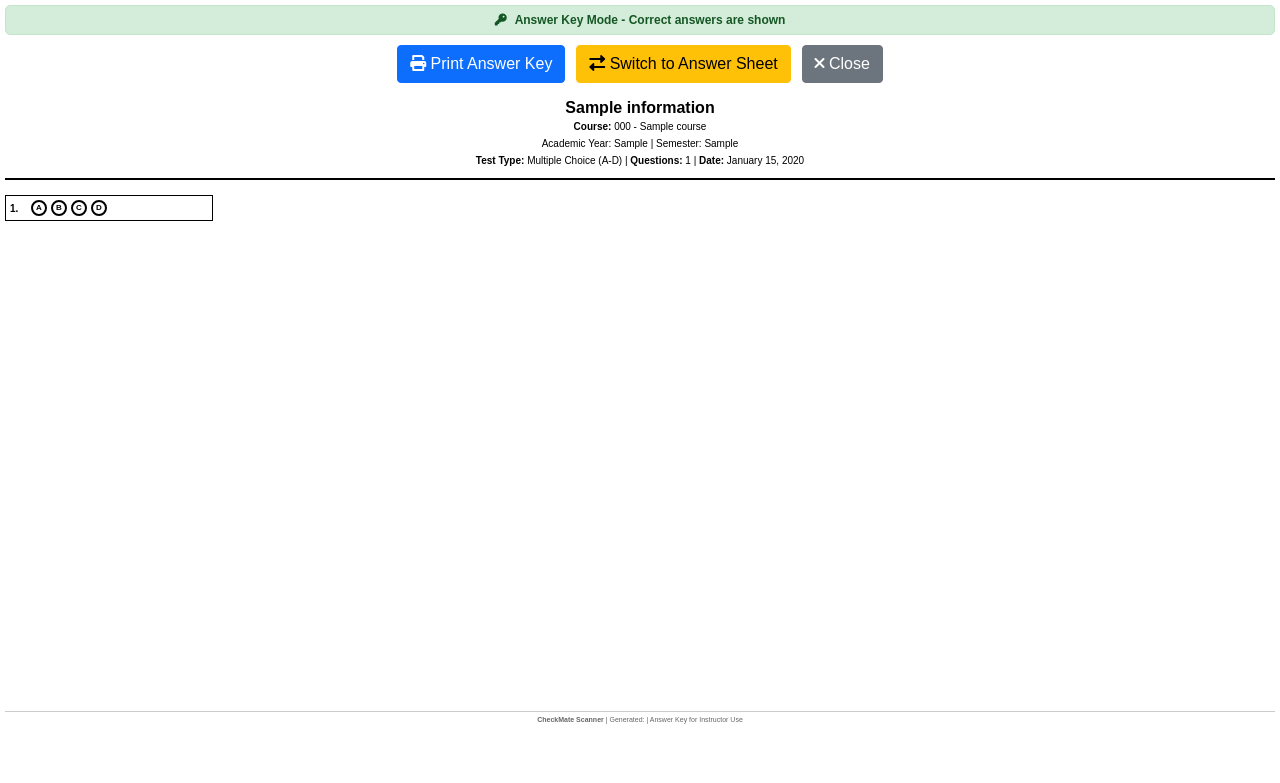
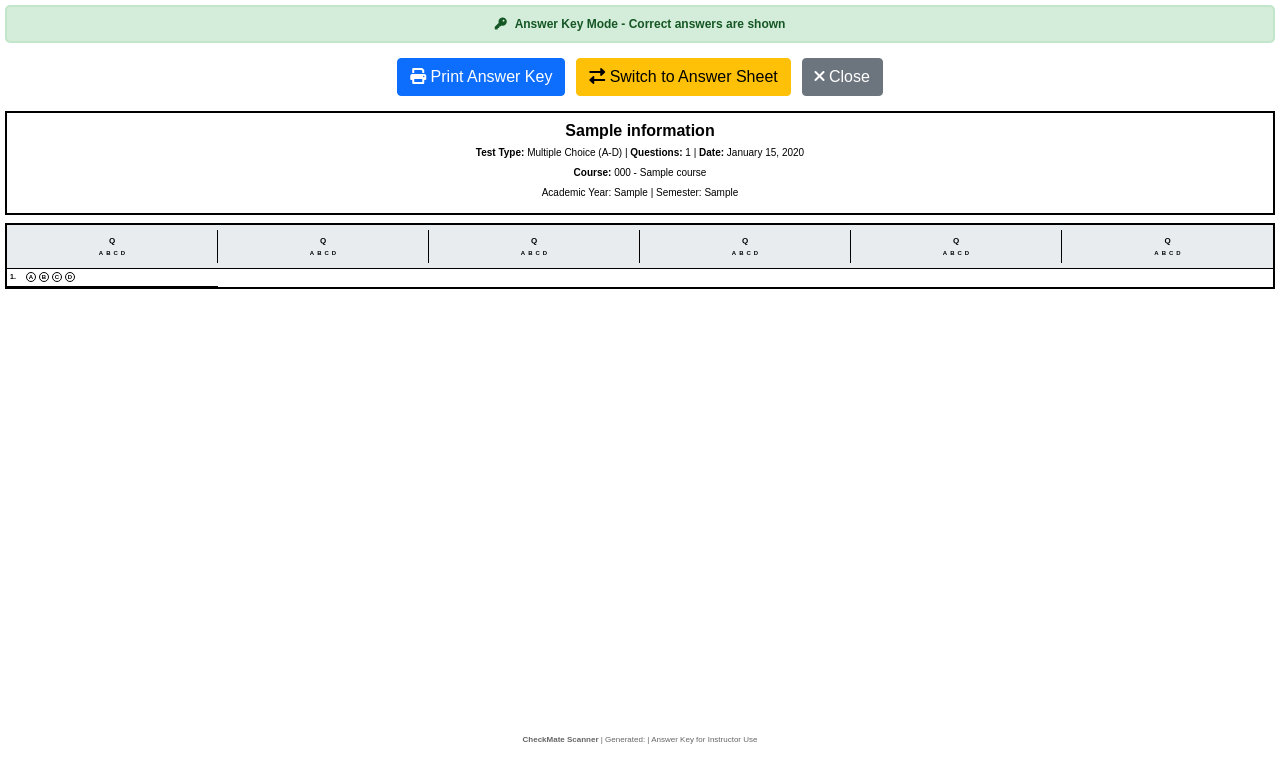
Before and after one commit to itsmiyukimharie/Checkmate, a Django app: page /answer-keys/print/1/ in a window 1280 px wide. Shown: the top 783 px of the page. Run offline with Django 4.2, Linux system fonts and the light colour scheme; a user stored in the database is signed in; tables that the repository leaves empty hold one stand-in row (values such as "Sample post").

Commit message:
feat: Refine PDF and HTML templates for answer keys with improved layout, reduced margins, and enhanced styling for better readability and consistency

```diff
--- a/templates/main/answer_keys_print.html
+++ b/templates/main/answer_keys_print.html
@@ -30,11 +30,13 @@
             font-size: 10px;
         }
 
+        /* Header styling - matching PDF template */
         .header {
+            border: 2px solid #000;
+            padding: 8px;  /* Reduced from 10px */
+            margin-bottom: 8px;  /* Reduced from 15px */
             text-align: center;
-            margin-bottom: 15px;
-            border-bottom: 2px solid #000;
-            padding-bottom: 8px;
+            background: #fff;
         }
 
         .header h1 {
@@ -44,16 +46,22 @@
         }
 
         .header p {
-            margin: 2px 0;
+            margin: 5px 0;
             font-size: 10px;
         }
 
-        /* Student Information Section - Only for Answer Sheets */
+        /* Student Information Section - matching PDF template */
         .student-info {
-            margin: 15px 0 20px 0;
-            padding: 10px;
             border: 2px solid #000;
-            background: #f9f9f9;
+            padding: 8px;  /* Reduced from 10px */
+            margin-bottom: 8px;  /* Reduced from 15px */
+            background: #f8f9fa;
+            font-size: 9px;
+            font-weight: bold;
+        }
+
+        .student-info h4 {
+            margin: 0 0 10px 0;
             font-size: 12px;
             font-weight: bold;
         }
@@ -75,77 +83,121 @@
 
         .student-info .field-line {
             border-bottom: 1px solid #000;
-            min-height: 20px;
+            min-height: 18px;
             margin-left: 5px;
             display: inline-block;
             width: 200px;
         }
 
-        .test-info {
-            display: flex;
-            justify-content: space-between;
-            margin-bottom: 10px;
-            background: #f5f5f5;
-            padding: 5px;
+        /* Instructions styling - matching PDF template */
+        .instructions {
             border: 1px solid #000;
+            padding: 6px;  /* Reduced from 8px */
+            margin-bottom: 10px;  /* Reduced from 15px */
+            background: #f0f8ff;
             font-size: 8px;
         }
 
-        .answer-grid {
-            display: grid;
-            gap: 4px;
-            margin-bottom: 10px;
-            grid-auto-flow: column;
+        .instructions h5 {
+            margin: 0 0 5px 0;
+            font-size: 10px;
+            font-weight: bold;
         }
 
-        .grid-tf {
-            grid-template-columns: repeat(8, 1fr);
-            grid-template-rows: repeat(15, minmax(25px, 1fr));
+        /* Answer grid styling - matching PDF template layout */
+        .answer-grid {
+            border: 2px solid #000;
+            margin-bottom: 8px;  /* Reduced from 10px */
         }
 
-        .grid-mc5 {
-            grid-template-columns: repeat(5, 1fr);
-            grid-template-rows: repeat(20, minmax(25px, 1fr));
+        .grid-header {
+            display: grid;
+            background: #e9ecef;
+            border-bottom: 1px solid #000;
+            font-weight: bold;
+            font-size: 8px;
+            text-align: center;
+            padding: 5px 0;
         }
 
-        .grid-mc4 {
+        .grid-content {
+            display: grid;
+            gap: 0;
+        }
+
+        /* Grid layouts for different test types */
+        .grid-tf .grid-header,
+        .grid-tf .grid-content {
+            grid-template-columns: repeat(8, 1fr);
+        }
+
+        .grid-mc5 .grid-header,
+        .grid-mc5 .grid-content {
+            grid-template-columns: repeat(5, 1fr);
+        }
+
+        .grid-mc4 .grid-header,
+        .grid-mc4 .grid-content {
             grid-template-columns: repeat(6, 1fr);
-            grid-template-rows: repeat(17, minmax(25px, 1fr));
+        }
+
+        .header-cell {
+            border-right: 1px solid #000;
+            padding: 5px;
+            background: #e9ecef;
+            font-weight: bold;
+            font-size: 8px;
+            text-align: center;
+        }
+
+        .header-cell:last-child {
+            border-right: none;
         }
 
         .answer-item {
-            border: 1px solid #000;
-            padding: 4px;
+            border-right: 0.5px solid #000;
+            border-bottom: 0.5px solid #000;
+            padding: 3px;
             background: #fff;
             display: flex;
             align-items: center;
-            gap: 6px;
-            min-height: 25px;
+            gap: 4px;
+            min-height: 14px;
             page-break-inside: avoid;
+            margin-bottom: 1px;  /* Added 1px margin between items */
+        }
+
+        .answer-item:nth-child(even) {
+            background: #f8f9fa;
+        }
+
+        .answer-item:last-child {
+            border-right: none;
+            margin-bottom: 0;  /* Remove margin for last item */
         }
 
         .question-number {
             font-weight: bold;
-            min-width: 15px;
-            font-size: 10px;
+            min-width: 12px;
+            font-size: 7px;
         }
 
         .bubbles {
             display: flex;
-            gap: 4px;
+            gap: 3px;
             align-items: center;
         }
 
         .bubble {
-            width: 16px;
-            height: 16px;
-            border: 2px solid #000;
+            width: 10px;
+            height: 10px;
+            border: 1px solid #000;
             border-radius: 50%;
             display: flex;
             align-items: center;
             justify-content: center;
             font-weight: bold;
-            font-size: 8px;
+            font-size: 6px;
             background: white;
             color: #000;
             -webkit-print-color-adjust: exact;
@@ -163,8 +215,8 @@
         .bubble.filled::after {
             content: '';
             position: absolute;
-            width: 12px;
-            height: 12px;
+            width: 8px;
+            height: 8px;
             background: #000;
             border-radius: 50%;
             -webkit-print-color-adjust: exact;
@@ -172,12 +224,15 @@
         }
 
         .print-footer {
-            margin-top: 10px;
+            position: fixed;
+            bottom: 0.4in;  /* Reduced from 0.5in to match PDF */
+            left: 0;
+            right: 0;
             text-align: center;
             color: #666;
-            font-size: 7px;
-            border-top: 1px solid #ccc;
-            padding-top: 3px;
+            font-size: 8px;
+            padding-top: 8px;
+            background: white;
         }
 
         .page-break {
@@ -192,21 +247,12 @@
         .print-type-indicator {
             background: {% if mode == 'answer_key' %}#d4edda{% else %}#fff3cd{% endif %};
             color: {% if mode == 'answer_key' %}#155724{% else %}#856404{% endif %};
-            padding: 5px 10px;
+            padding: 8px 15px;
             border-radius: 5px;
             font-size: 12px;
             font-weight: bold;
-            margin-bottom: 10px;
-            border: 1px solid {% if mode == 'answer_key' %}#c3e6cb{% else %}#ffeaa7{% endif %};
-        }
-
-        .instructions {
-            margin: 10px 0;
-            padding: 8px;
-            background: #f0f8ff;
-            border: 1px solid #ccc;
-            font-size: 9px;
-            border-radius: 3px;
+            margin-bottom: 15px;
+            border: 2px solid {% if mode == 'answer_key' %}#c3e6cb{% else %}#ffeaa7{% endif %};
         }
     </style>
 </head>
@@ -230,8 +276,10 @@
         </button>
     </div>
 
+    <!-- Header - matching PDF template style -->
     <div class="header">
         <h1>{{ test_info.test_name }}</h1>
+        <p><strong>Test Type:</strong> {{ test_info.get_test_type_display }} | <strong>Questions:</strong> {{ test_info.question_count }} | <strong>Date:</strong> {{ test_info.created_at|date:"F d, Y" }}</p>
         {% if test_info.course %}
             <p><strong>Course:</strong> {{ test_info.course.course_code }} - {{ test_info.course.course_name }}</p>
             {% if test_info.course.academic_year or test_info.course.semester %}
@@ -242,18 +290,18 @@
                 </p>
             {% endif %}
         {% endif %}
-        <p><strong>Test Type:</strong> {{ test_info.get_test_type_display }} | <strong>Questions:</strong> {{ test_info.question_count }} | <strong>Date:</strong> {{ test_info.created_at|date:"F d, Y" }}</p>
     </div>
 
     {% if mode == 'answer_sheet' %}
-    <!-- Student Information Section - Only shown for answer sheets -->
+    <!-- Student Information Section - matching PDF template -->
     <div class="student-info">
+        <h4>STUDENT INFORMATION</h4>
         <div class="info-row">
             <div class="info-field">
                 <strong>Name:</strong> <span class="field-line"></span>
             </div>
             <div class="info-field">
-                <strong>Date:</strong> <span class="field-line"></span>
+                <strong>Student ID:</strong> <span class="field-line"></span>
             </div>
         </div>
         <div class="info-row">
@@ -266,22 +314,100 @@
         </div>
     </div>
 
-    <!-- Instructions for students -->
+    <!-- Instructions - matching PDF template -->
     <div class="instructions">
-        <strong>Instructions:</strong>
+        <h5>INSTRUCTIONS:</h5>
         • Fill in the bubbles completely with a dark pencil or pen
         • Make sure only one answer is selected per question
         • Erase completely if you need to change an answer
-        • Ensure your name and other information are clearly written above
     </div>
     {% endif %}
 
+    <!-- Answer Grid - matching PDF template layout -->
     <div class="answer-grid {% if test_info.test_type == 'true_false' %}grid-tf{% elif test_info.test_type == 'multiple_choice_5' %}grid-mc5{% else %}grid-mc4{% endif %}">
+        <!-- Grid Header -->
+        <div class="grid-header">
+            {% if test_info.test_type == 'true_false' %}
+                {% for i in "12345678" %}
+                    <div class="header-cell">
+                        <div>Q</div>
+                        <div style="display: flex; justify-content: center; gap: 3px; margin-top: 2px;">
+                            {% for choice in answer_choices %}
+                                <span style="font-size: 6px;">{% if choice == 'True' %}T{% elif choice == 'False' %}F{% else %}{{ choice }}{% endif %}</span>
+                            {% endfor %}
+                        </div>
+                    </div>
+                {% endfor %}
+            {% elif test_info.test_type == 'multiple_choice_5' %}
+                {% for i in "12345" %}
+                    <div class="header-cell">
+                        <div>Q</div>
+                        <div style="display: flex; justify-content: center; gap: 3px; margin-top: 2px;">
+                            {% for choice in answer_choices %}
+                                <span style="font-size: 6px;">{{ choice }}</span>
+                            {% endfor %}
+                        </div>
+                    </div>
+                {% endfor %}
+            {% else %}
+                {% for i in "123456" %}
+                    <div class="header-cell">
+                        <div>Q</div>
+                        <div style="display: flex; justify-content: center; gap: 3px; margin-top: 2px;">
+                            {% for choice in answer_choices %}
+                                <span style="font-size: 6px;">{{ choice }}</span>
+                            {% endfor %}
+                        </div>
+                    </div>
+                {% endfor %}
+            {% endif %}
+        </div>
+
+        <!-- Grid Content -->
+        <div class="grid-content">
             {% for answer_key in answer_keys %}
-            {% if forloop.counter0|divisibleby:60 and forloop.counter0 > 0 %}
+                {% if forloop.counter0|divisibleby:200 and forloop.counter0 > 0 %}
+                    </div>
                     </div>
                     <div class="page-break"></div>
                     <div class="answer-grid {% if test_info.test_type == 'true_false' %}grid-tf{% elif test_info.test_type == 'multiple_choice_5' %}grid-mc5{% else %}grid-mc4{% endif %}">
+                        <div class="grid-header">
+                            {% if test_info.test_type == 'true_false' %}
+                                {% for i in "12345678" %}
+                                    <div class="header-cell">
+                                        <div>Q</div>
+                                        <div style="display: flex; justify-content: center; gap: 3px; margin-top: 2px;">
+                                            {% for choice in answer_choices %}
+                                                <span style="font-size: 6px;">{% if choice == 'True' %}T{% elif choice == 'False' %}F{% else %}{{ choice }}{% endif %}</span>
+                                            {% endfor %}
+                                        </div>
+                                    </div>
+                                {% endfor %}
+                            {% elif test_info.test_type == 'multiple_choice_5' %}
+                                {% for i in "12345" %}
+                                    <div class="header-cell">
+                                        <div>Q</div>
+                                        <div style="display: flex; justify-content: center; gap: 3px; margin-top: 2px;">
+                                            {% for choice in answer_choices %}
+                                                <span style="font-size: 6px;">{{ choice }}</span>
+                                            {% endfor %}
+                                        </div>
+                                    </div>
+                                {% endfor %}
+                            {% else %}
+                                {% for i in "123456" %}
+                                    <div class="header-cell">
+                                        <div>Q</div>
+                                        <div style="display: flex; justify-content: center; gap: 3px; margin-top: 2px;">
+                                            {% for choice in answer_choices %}
+                                                <span style="font-size: 6px;">{{ choice }}</span>
+                                            {% endfor %}
+                                        </div>
+                                    </div>
+                                {% endfor %}
+                            {% endif %}
+                        </div>
+                        <div class="grid-content">
                 {% endif %}
 
                 <div class="answer-item">
@@ -295,6 +421,7 @@
                     </div>
                 </div>
             {% endfor %}
+        </div>
     </div>
 
     <div class="print-footer">
```
Also changed, not shown: main/services/answer_key_service.py (+128 -60 lines). Lines whose indentation alone changed are shown as unchanged.
